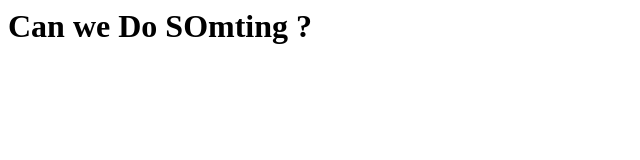
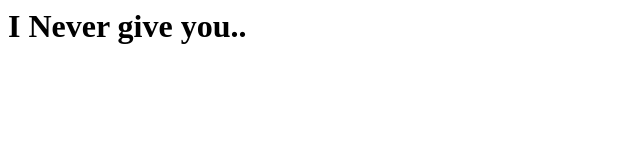
Before and after one commit to jmasram/NewRepo, a plain HTML site: page index.html in a window 1280 px wide. Shown: the whole page, without its empty margins (0-640 px from the left). Drawn offline with Linux system fonts and the light colour scheme.

Commit message:
index.html
ans

```diff
--- a/index.html
+++ b/index.html
@@ -1,5 +1,5 @@
 <html>
     <body>
-        <h1>Can we Do SOmting ?</h1>
+        <h1>I Never give you..</h1>
     </body>
 </html>
```
